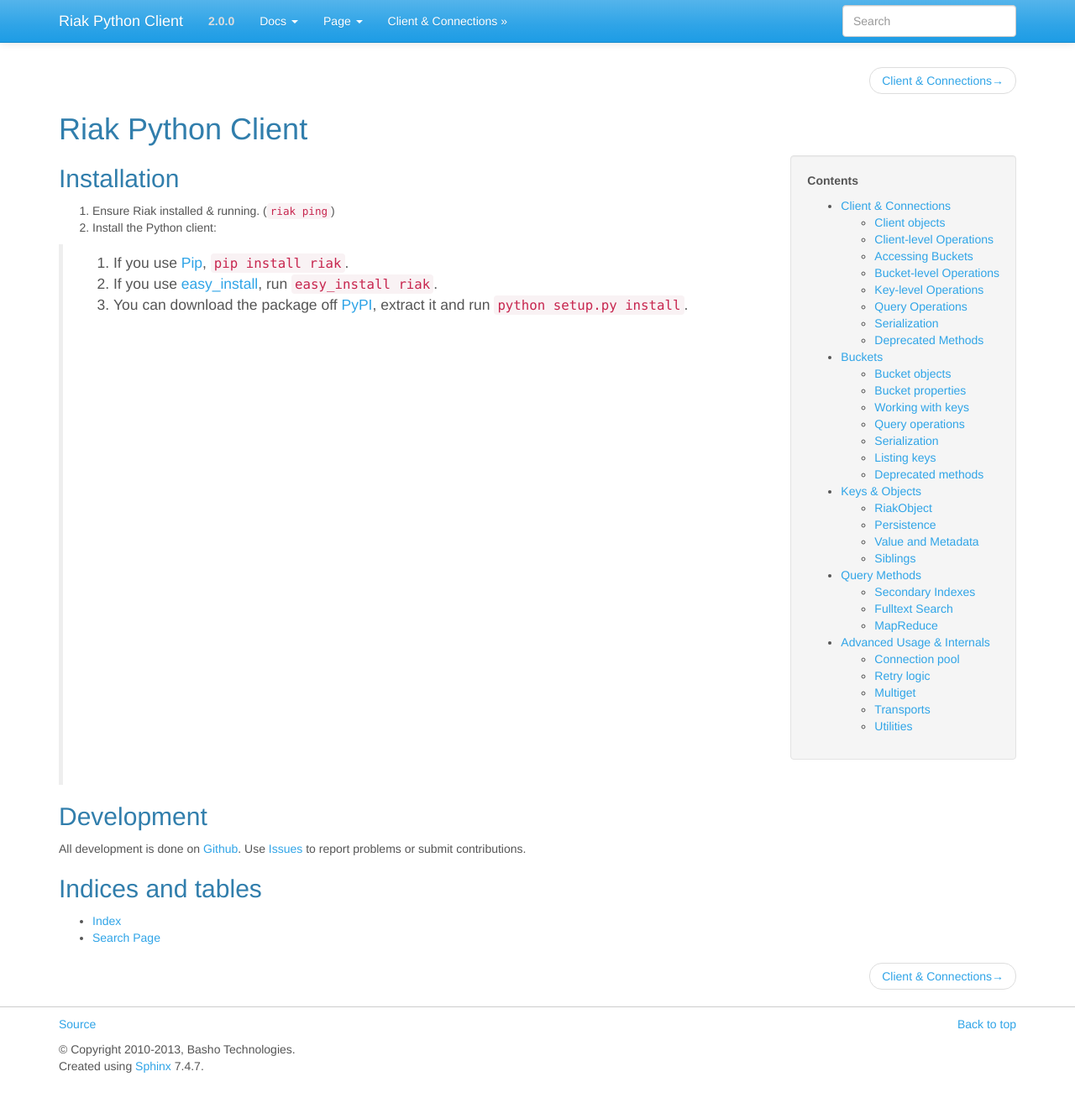
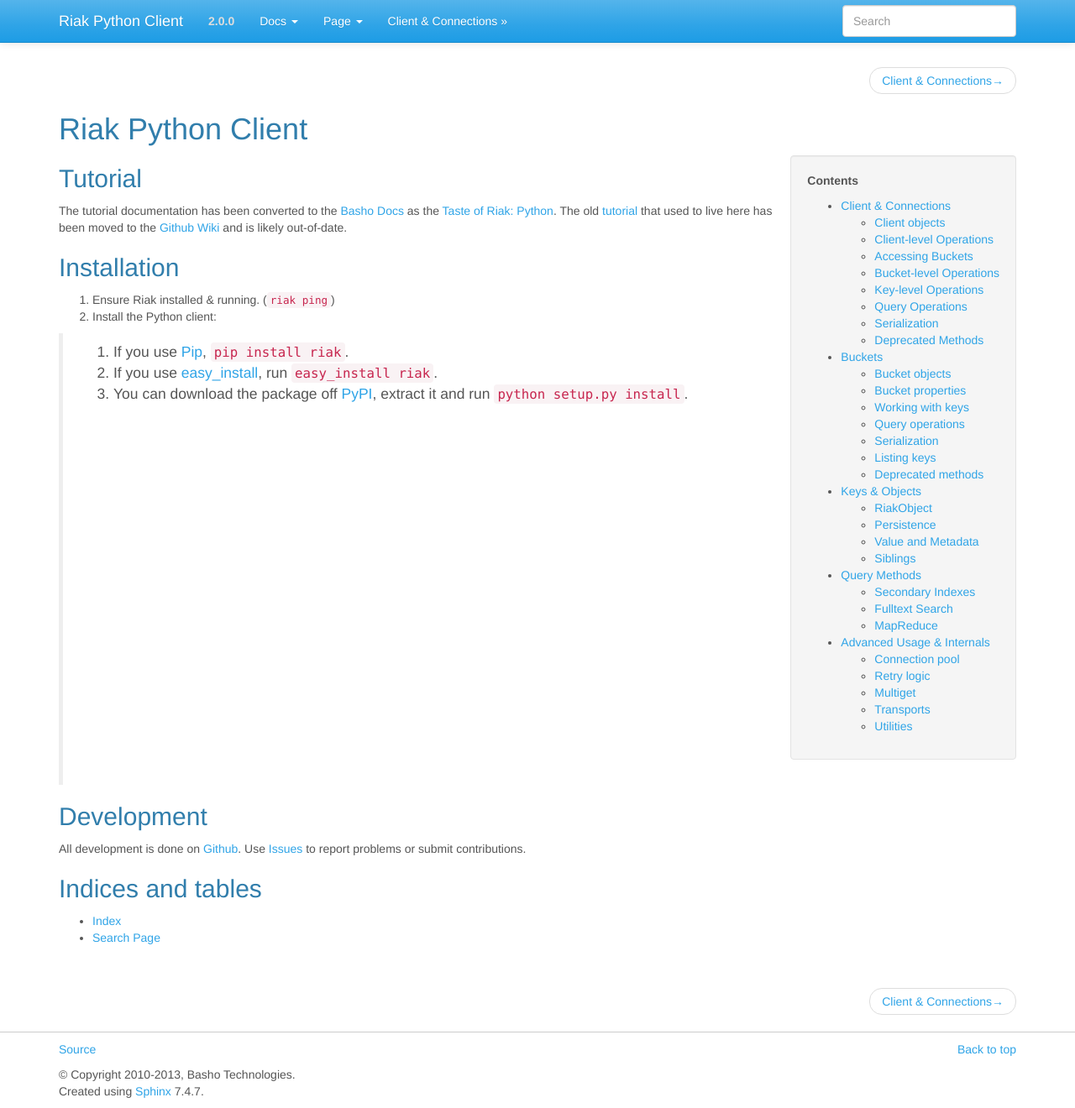
Before and after one commit to basho/riak-python-client, a Sphinx documentation site: the page built from docs/index.rst, in a window 1280 px wide and 1320 px high. Shown: the whole window at 84% size. Built offline with Sphinx 7.4.7, drawn with Linux system fonts in a browser that asks for light colours.

Commit message:
Fixup the pager on the index page and point at the tutorial docs.

```diff
--- a/docs/_templates/layout.html
+++ b/docs/_templates/layout.html
@@ -18,6 +18,7 @@
     {%- endif %}
   </ul>
   {% block body %}{% endblock %}
+  <div class="clearfix">&nbsp;</div>
   <ul class="pager">
     {%- if prev %}
     <li class="previous">
--- a/docs/index.rst
+++ b/docs/index.rst
@@ -14,6 +14,20 @@
       object
       query
       advanced
+
+Tutorial
+--------
+
+The tutorial documentation has been converted to the `Basho Docs`_ as
+the `Taste of Riak: Python`_. The old tutorial_ that used to live here
+has been moved to the `Github Wiki`_ and is likely out-of-date.
+
+.. _`Basho Docs`: http://docs.basho.com/
+.. _`Taste of Riak: Python`:
+   http://docs.basho.com/riak/latest/dev/taste-of-riak/python/
+.. _tutorial:
+   https://github.com/basho/riak-python-client/wiki/Tutorial-%28old%29
+.. _`Github Wiki`: https://github.com/basho/riak-python-client/wiki
 
 Installation
 ------------
```
